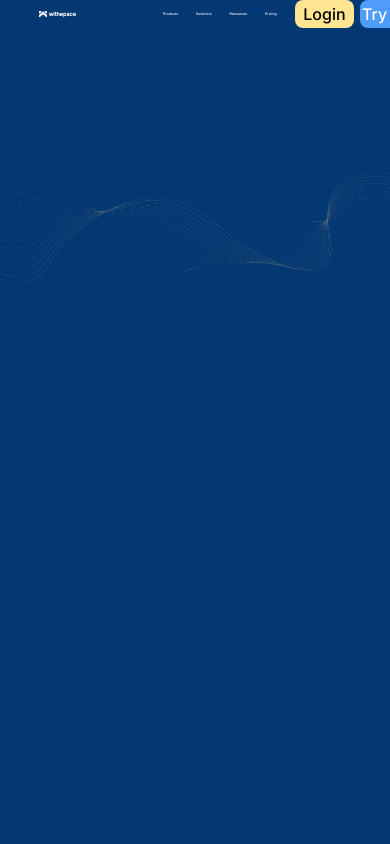
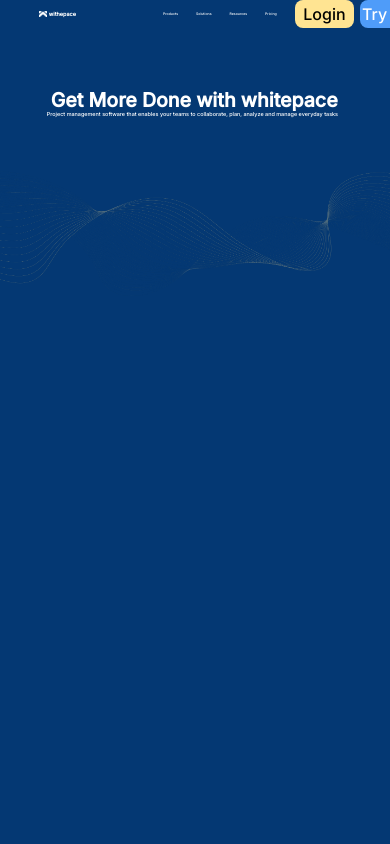
Before and after one commit to GabrielSADev/Prova03, a plain HTML site: page index.html in a window 390 px wide. Shown: the top 844 px of the page. Drawn offline with Linux system fonts and the light colour scheme.

Commit message:
terceiro commit

```diff
--- a/style.css
+++ b/style.css
@@ -73,7 +73,7 @@
 #minitexto{
     position: relative;
     color: white;
-    left: 12%;
+    left: 13%;
     bottom: 35%;
     font-size: 0.83vw;
 }
@@ -81,9 +81,9 @@
 #get{
     color: white;
     position: relative;
-    bottom: 33%;
+    bottom: 34%;
     font-size: 3vw;
-    left: 12%;
+    left: 13%;
 }
 
 #fundobranco{
@@ -189,4 +189,18 @@
         top: 35%;
         font-size: 5vw;
     }
+
+#get{
+    position: relative;
+    bottom: 10%;
+    font-size: 5vw;
+    left: 13%;
 }
+
+#minitexto{
+    position: relative;
+    left: 12%;
+    bottom: 12%;
+    font-size: 1.4vw;
+}
+}
```
